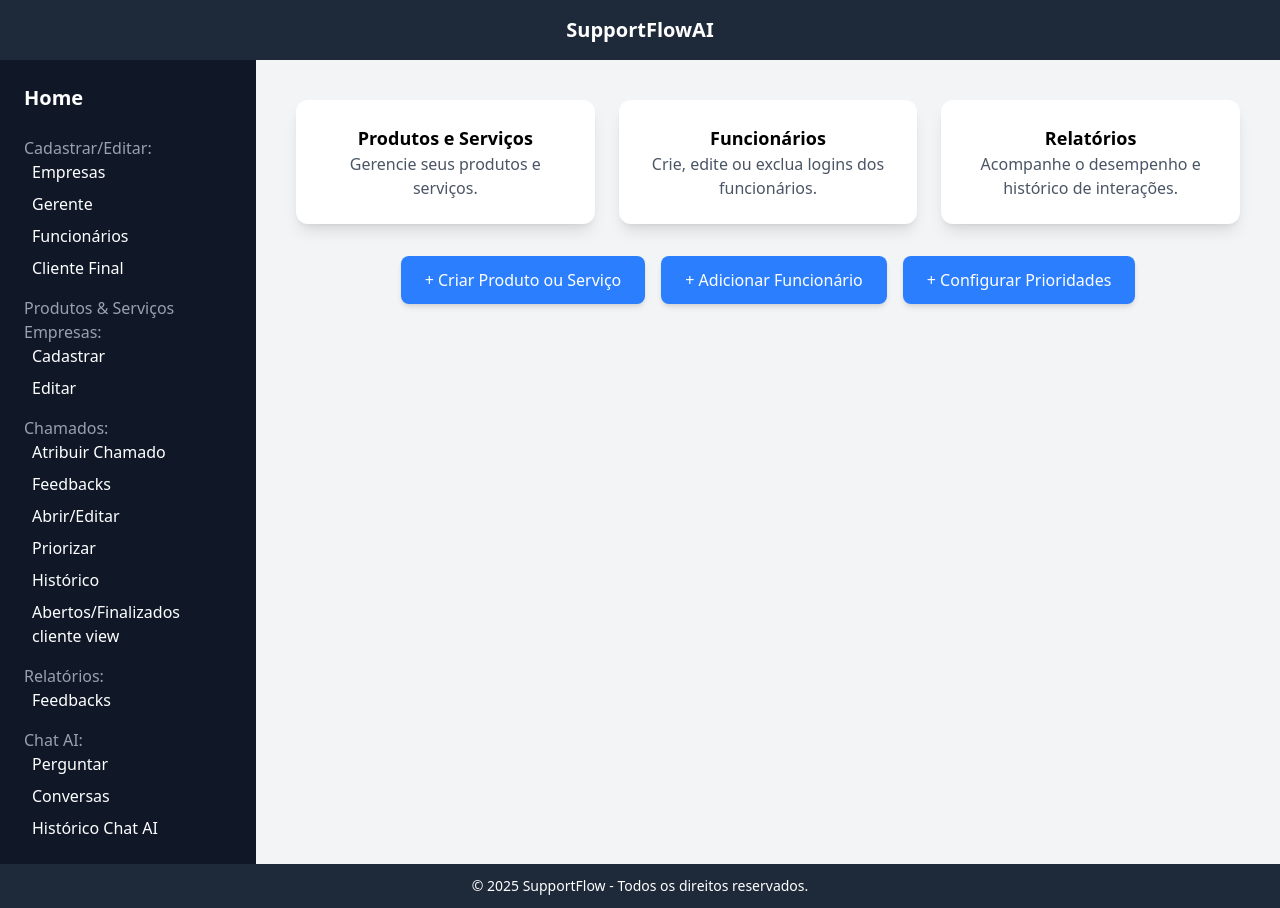
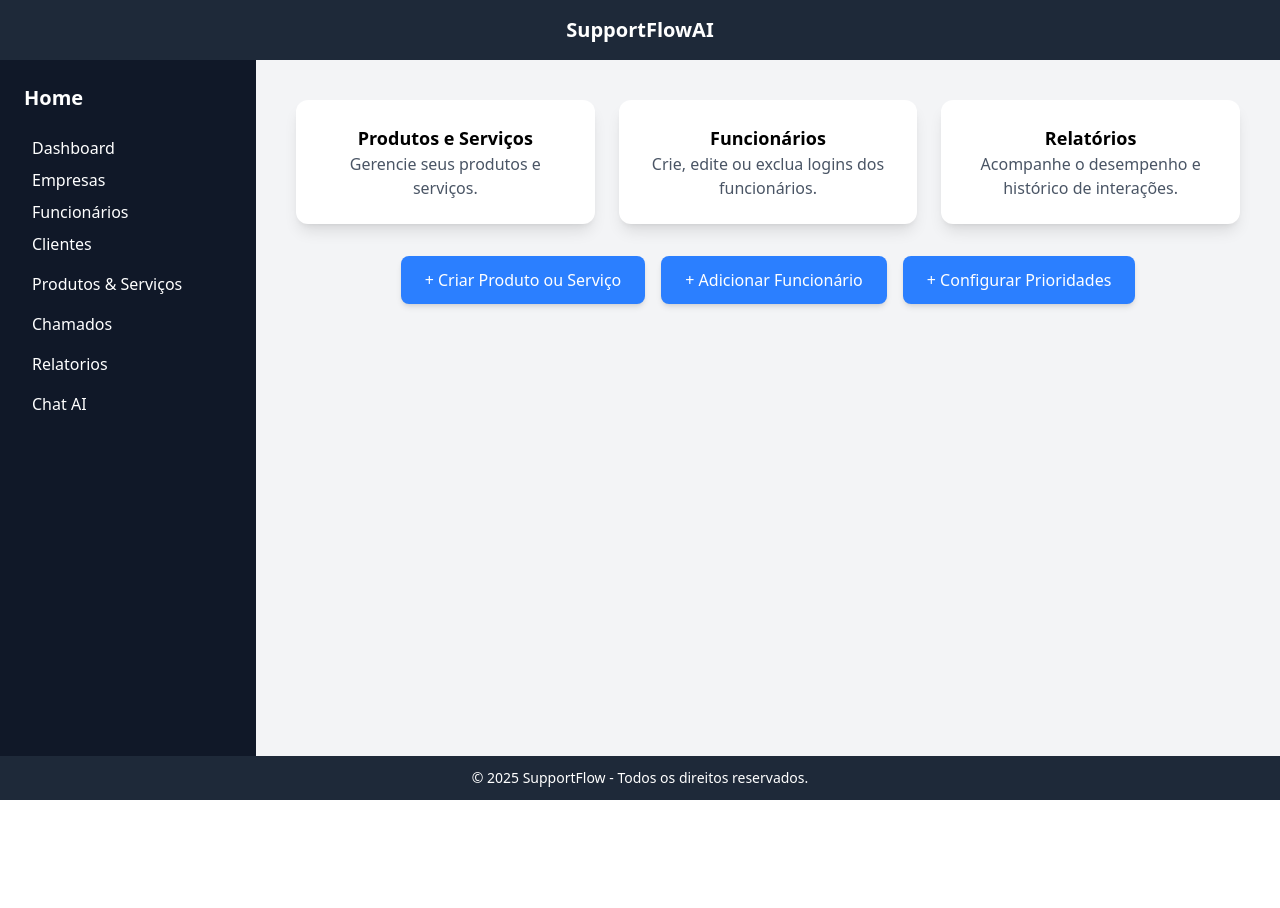
Before and after one commit to Salvadorri/SuportFlow, a React (Vite) app in the folder frontend/: page / in a window 1280 px wide. After the commit the page ends 800 px from the top, so only its background shows below. Built offline with nearby package versions, Linux system fonts and the light colour scheme; the HTML template or start-up script is replaced by a standard one.

Commit message:
Atualizacao Tela inicial

```diff
--- /dev/null
+++ b/frontend/src/components/Ferramentas/produtoseservicos.jsx
@@ -0,0 +1,14 @@
+ import "../../styles/tailwind.css";
+
+
+ const ProdutosEServicos = () => {
+   return (
+          <div>
+            <ul className="ml-2 space-y-2">
+                <li>Produtos & Serviços</li>
+            </ul>
+          </div>
+        );
+    };
+
+export default ProdutosEServicos;
--- a/frontend/src/components/common/login.jsx
+++ /dev/null
@@ -1,80 +0,0 @@
-import "../../styles/tailwind.css"; // Certifique-se de que as diretivas do Tailwind CSS estão neste arquivo
-
-function Login() {
-  return (
-    <div className="flex items-center justify-center min-h-screen bg-gray-900">
-      <div className="w-full max-w-md p-8 space-y-8 bg-gray-800 rounded-xl shadow-2xl">
-        <h2 className="text-3xl font-bold text-center text-white">Login</h2>
-
-        <form className="space-y-6" action="#" method="POST">
-          <div>
-            <label
-              htmlFor="email"
-              className="block mb-2 text-sm font-medium text-gray-300"
-            >
-              E-mail
-            </label>
-            <input
-              type="email"
-              id="email"
-              className="bg-gray-700 border border-gray-600 text-white text-sm rounded-lg focus:ring-blue-500 focus:border-blue-500 block w-full p-2.5"
-              placeholder="seu@email.com"
-              required
-            />
-          </div>
-
-          <div>
-            <label htmlFor="password" className="login-texto-senha">
-              Senha
-            </label>
-            <input
-              type="password"
-              id="password"
-              className="login-campo-senha"
-              placeholder="••••••••"
-              required
-            />
-          </div>
-
-          <div className="flex items-center justify-between">
-            <div className="flex items-center">
-              <input
-                id="remember-me"
-                type="checkbox"
-                className="w-4 h-4 text-blue-600 bg-gray-700 rounded border-gray-600 focus:ring-blue-500 focus:ring-2"
-              />
-              <label
-                htmlFor="remember-me"
-                className="ml-2 text-sm font-medium text-gray-300"
-              >
-                Lembrar de mim
-              </label>
-            </div>
-
-            <a
-              href="#"
-              className="text-sm font-medium text-blue-500 hover:underline"
-            >
-              Esqueceu a senha?
-            </a>
-          </div>
-          <button
-            type="submit"
-            className="w-full text-white bg-blue-600 hover:bg-blue-700 focus:ring-4 focus:outline-none focus:ring-blue-300 font-medium rounded-lg text-sm px-5 py-2.5 text-center"
-          >
-            Entrar
-          </button>
-
-          <p className="text-sm font-light text-gray-400">
-            Ainda não tem uma conta?{" "}
-            <a href="#" className="font-medium text-blue-500 hover:underline">
-              Cadastre-se
-            </a>
-          </p>
-        </form>
-      </div>
-    </div>
-  );
-}
-
-export default Login;
--- a/frontend/src/pages/Login.jsx
+++ b/frontend/src/pages/Login.jsx
@@ -1,25 +1,80 @@
-import "../styles/App.css";
-import Footer from "../components/layout/Footer.jsx";
-import HeaderHome from "../components/specific/users/HeaderHome.jsx";
-import Banner from "../components/specific/users/banner.jsx";
-import About from "../components/specific/users/About.jsx";
-import Features from "../components/specific/users/Features.jsx";
-import Contact from '../components/specific/users/Contact.jsx'
+import "../../styles/tailwind.css"; // Certifique-se de que as diretivas do Tailwind CSS estão neste arquivo
 
+function Login() {
+  return (
+    <div className="flex items-center justify-center min-h-screen bg-gray-900">
+      <div className="w-full max-w-md p-8 space-y-8 bg-gray-800 rounded-xl shadow-2xl">
+        <h2 className="text-3xl font-bold text-center text-white">Login</h2>
 
-function LoginForm() {
-  const [count, setCount] = useState(0); // Você não está usando count no momento, pode remover se não for necessário depois
+        <form className="space-y-6" action="#" method="POST">
+          <div>
+            <label
+              htmlFor="email"
+              className="block mb-2 text-sm font-medium text-gray-300"
+            >
+              E-mail
+            </label>
+            <input
+              type="email"
+              id="email"
+              className="bg-gray-700 border border-gray-600 text-white text-sm rounded-lg focus:ring-blue-500 focus:border-blue-500 block w-full p-2.5"
+              placeholder="seu@email.com"
+              required
+            />
+          </div>
 
-  return (
-    <div>
-      <HeaderHome/>
-      <Banner/>
-      <About/>
-      <Features/>
-      <Contact/>
-      <Footer/>
+          <div>
+            <label htmlFor="password" className="login-texto-senha">
+              Senha
+            </label>
+            <input
+              type="password"
+              id="password"
+              className="login-campo-senha"
+              placeholder="••••••••"
+              required
+            />
+          </div>
+
+          <div className="flex items-center justify-between">
+            <div className="flex items-center">
+              <input
+                id="remember-me"
+                type="checkbox"
+                className="w-4 h-4 text-blue-600 bg-gray-700 rounded border-gray-600 focus:ring-blue-500 focus:ring-2"
+              />
+              <label
+                htmlFor="remember-me"
+                className="ml-2 text-sm font-medium text-gray-300"
+              >
+                Lembrar de mim
+              </label>
+            </div>
+
+            <a
+              href="#"
+              className="text-sm font-medium text-blue-500 hover:underline"
+            >
+              Esqueceu a senha?
+            </a>
+          </div>
+          <button
+            type="submit"
+            className="w-full text-white bg-blue-600 hover:bg-blue-700 focus:ring-4 focus:outline-none focus:ring-blue-300 font-medium rounded-lg text-sm px-5 py-2.5 text-center"
+          >
+            Entrar
+          </button>
+
+          <p className="text-sm font-light text-gray-400">
+            Ainda não tem uma conta?{" "}
+            <a href="#" className="font-medium text-blue-500 hover:underline">
+              Cadastre-se
+            </a>
+          </p>
+        </form>
+      </div>
     </div>
   );
 }
 
-export default LoginForm;
+export default Login;
--- a/frontend/src/pages/Tela.jsx
+++ b/frontend/src/pages/Tela.jsx
@@ -1,5 +1,7 @@
-import React from "react";
+
 import "../styles/tailwind.css";
+import ProdutosEServicos from "../components/Ferramentas/produtoseservicos.jsx";
+
 
 export default function Tela() {
   return (
@@ -15,44 +17,27 @@ export default function Tela() {
           <h1 className="text-xl font-bold mb-6">Home</h1>
           <nav className="space-y-4">
             <div>
-              <h2 className="text-gray-400">Cadastrar/Editar:</h2>
               <ul className="ml-2 space-y-2">
+                <li>Dashboard</li>
                 <li>Empresas</li>
-                <li>Gerente</li>
                 <li>Funcionários</li>
-                <li>Cliente Final</li>
+                <li>Clientes</li>
+              </ul>
+            </div>
+            <ProdutosEServicos/>
+            <div>
+              <ul className="ml-2 space-y-2">
+                <li>Chamados</li>
               </ul>
             </div>
             <div>
-              <h2 className="text-gray-400">Produtos & Serviços Empresas:</h2>
               <ul className="ml-2 space-y-2">
-                <li>Cadastrar</li>
-                <li>Editar</li>
+                <li>Relatorios</li>
               </ul>
             </div>
             <div>
-              <h2 className="text-gray-400">Chamados:</h2>
               <ul className="ml-2 space-y-2">
-                <li>Atribuir Chamado</li>
-                <li>Feedbacks</li>
-                <li>Abrir/Editar</li>
-                <li>Priorizar</li>
-                <li>Histórico</li>
-                <li>Abertos/Finalizados cliente view</li>
-              </ul>
-            </div>
-            <div>
-              <h2 className="text-gray-400">Relatórios:</h2>
-              <ul className="ml-2 space-y-2">
-                <li>Feedbacks</li>
-              </ul>
-            </div>
-            <div>
-              <h2 className="text-gray-400">Chat AI:</h2>
-              <ul className="ml-2 space-y-2">
-                <li>Perguntar</li>
-                <li>Conversas</li>
-                <li>Histórico Chat AI</li>
+                <li>Chat AI</li>
               </ul>
             </div>
           </nav>
```
